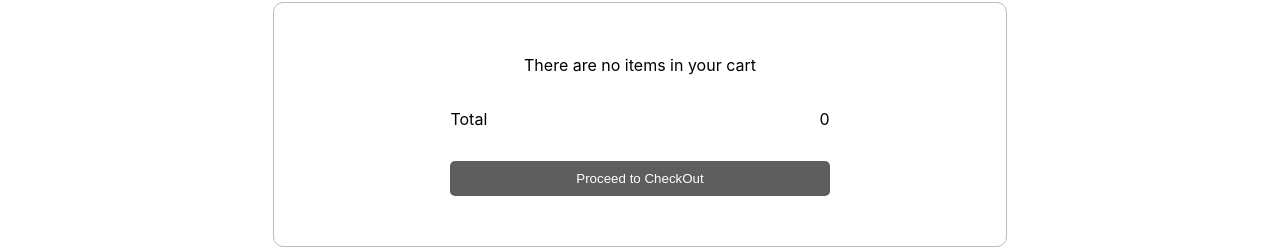
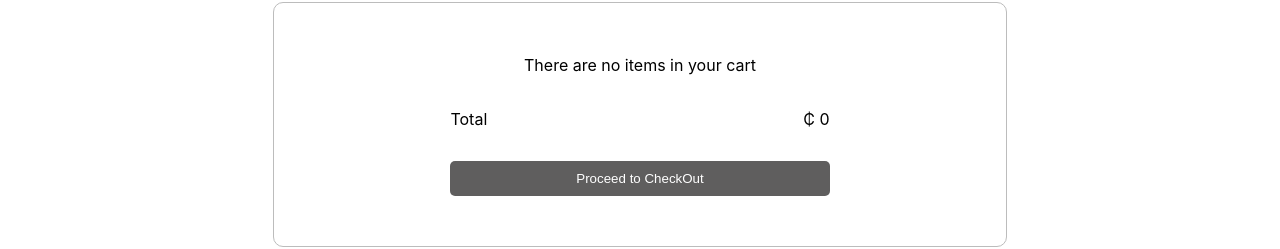
Before and after one commit to missbaah/Backslash-code-challenge, a React (Vite) app: page /cart in a window 1280 px wide. Shown: the part 126-375 px from the top of the page. Built offline with nearby package versions, Linux system fonts and the light colour scheme; a web font is replaced by a local one.

Commit message:
adding total cost functionality

```diff
--- a/src/components/Cart.jsx
+++ b/src/components/Cart.jsx
@@ -9,14 +9,15 @@ const Cart = () => {
     return (
       <div key={item.id}>
         <p>{item.title}</p>
-        <p>{item.price}</p>
+        <p>₵ {item.price}</p>
       </div>
     );
   });
 
-  const total = addToCart.map((item) => {
-    return <p key={item.id}>{item.price}</p>;
-  });
+  const total = addToCart.reduce(
+    (accumulator, item) => accumulator + item.price,
+    0
+  );
 
   return (
     <div className="cart">
@@ -25,7 +26,7 @@ const Cart = () => {
         : ListOfCartItems}
       <div className="total">
         <p>Total</p>
-        <p>0</p>
+        <p>₵ {total}</p>
       </div>
       <button disabled> Proceed to CheckOut</button>
     </div>
```
